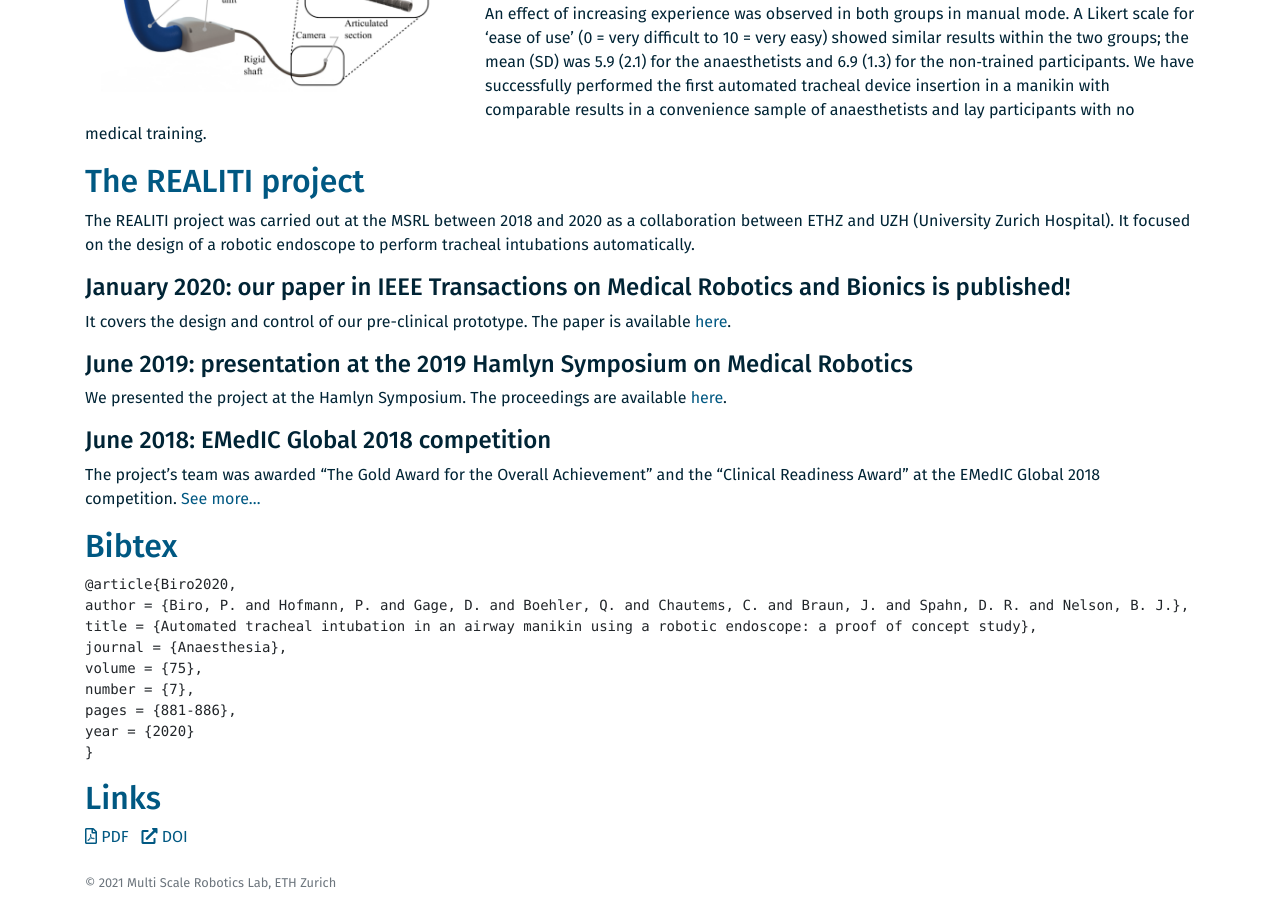
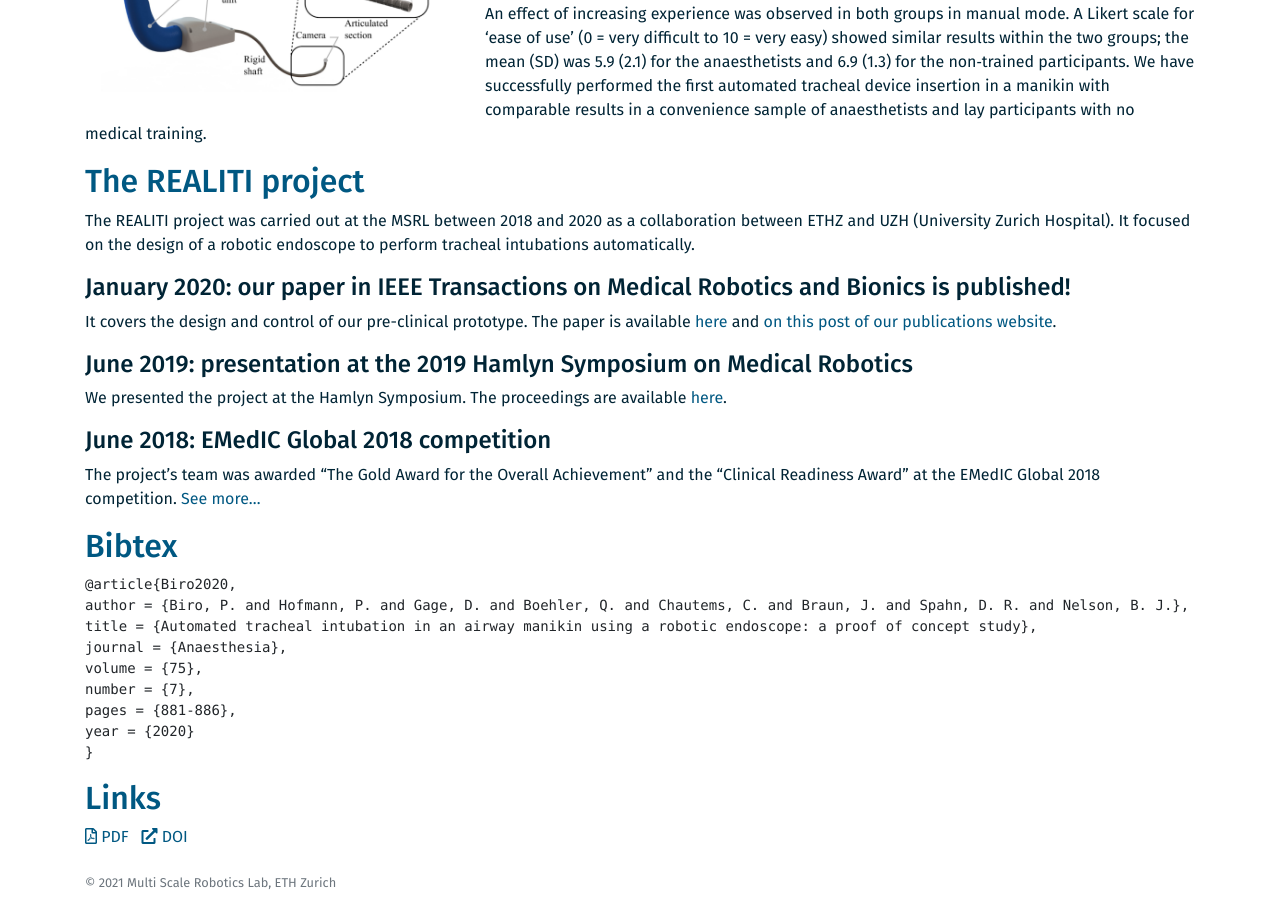
Before and after one commit to ethz-msrl/MSRL_Publications, a Jekyll site: the page built from _posts/2020-01-03-realiti_anaesthesia.markdown, in a window 1280 px wide and 900 px high, scrolled down 636 px. Built offline with Jekyll 4.4.1, drawn with Linux system fonts in a browser that asks for light colours.

Commit message:
Add links to internal pages

```diff
--- a/_posts/2020-01-03-realiti_anaesthesia.markdown
+++ b/_posts/2020-01-03-realiti_anaesthesia.markdown
@@ -29,7 +29,7 @@ Robotic endoscope‐automated via laryngeal imaging for tracheal intubation (REA
 The REALITI project was carried out at the MSRL between 2018 and 2020 as a collaboration between ETHZ and UZH (University Zurich Hospital). It focused on the design of a robotic endoscope to perform tracheal intubations automatically.
 
 #### January 2020: our paper in IEEE Transactions on Medical Robotics and Bionics is published! ####
-It covers the design and control of our pre-clinical prototype. The paper is available [here](https://ieeexplore.ieee.org/document/8968417).
+It covers the design and control of our pre-clinical prototype. The paper is available [here](https://ieeexplore.ieee.org/document/8968417) and [on this post of our publications website](../../../2020/01/24/realiti_tmrb.html).
 
 #### June 2019: presentation at the 2019 Hamlyn Symposium on Medical Robotics ####
 We presented the project at the Hamlyn Symposium. The proceedings are available [here](https://www.research-collection.ethz.ch/bitstream/handle/20.500.11850/393102/2/hamlyn_realiti_final.pdf).
--- a/_posts/2020-01-24-realiti_tmrb.markdown
+++ b/_posts/2020-01-24-realiti_tmrb.markdown
@@ -30,7 +30,7 @@ Tracheal intubation is considered the gold standard to secure the airway of pati
 The REALITI project was carried out at the MSRL between 2018 and 2020 as a collaboration between ETHZ and UZH (University Zurich Hospital). It focused on the design of a robotic endoscope to perform tracheal intubations automatically.
 
 #### November 2019: our paper in Anaesthesia is accepted! ####
-It covers the use of our prototype for a proof of concept study in an intubation manikin. The paper is available [on the Anaesthesia website](https://associationofanaesthetists-publications.onlinelibrary.wiley.com/doi/full/10.1111/anae.14945) and [on our publications website](../../../2020/01/03/realiti_anaesthesia.html).
+It covers the use of our prototype for a proof of concept study in an intubation manikin. The paper is available [on the Anaesthesia website](https://associationofanaesthetists-publications.onlinelibrary.wiley.com/doi/full/10.1111/anae.14945) and [on this post of our publications website](../../../2020/01/03/realiti_anaesthesia.html).
 
 #### June 2019: presentation at the 2019 Hamlyn Symposium on Medical Robotics ####
 We presented the project at the Hamlyn Symposium. The proceedings are available [here](https://www.research-collection.ethz.ch/bitstream/handle/20.500.11850/393102/2/hamlyn_realiti_final.pdf).
```
